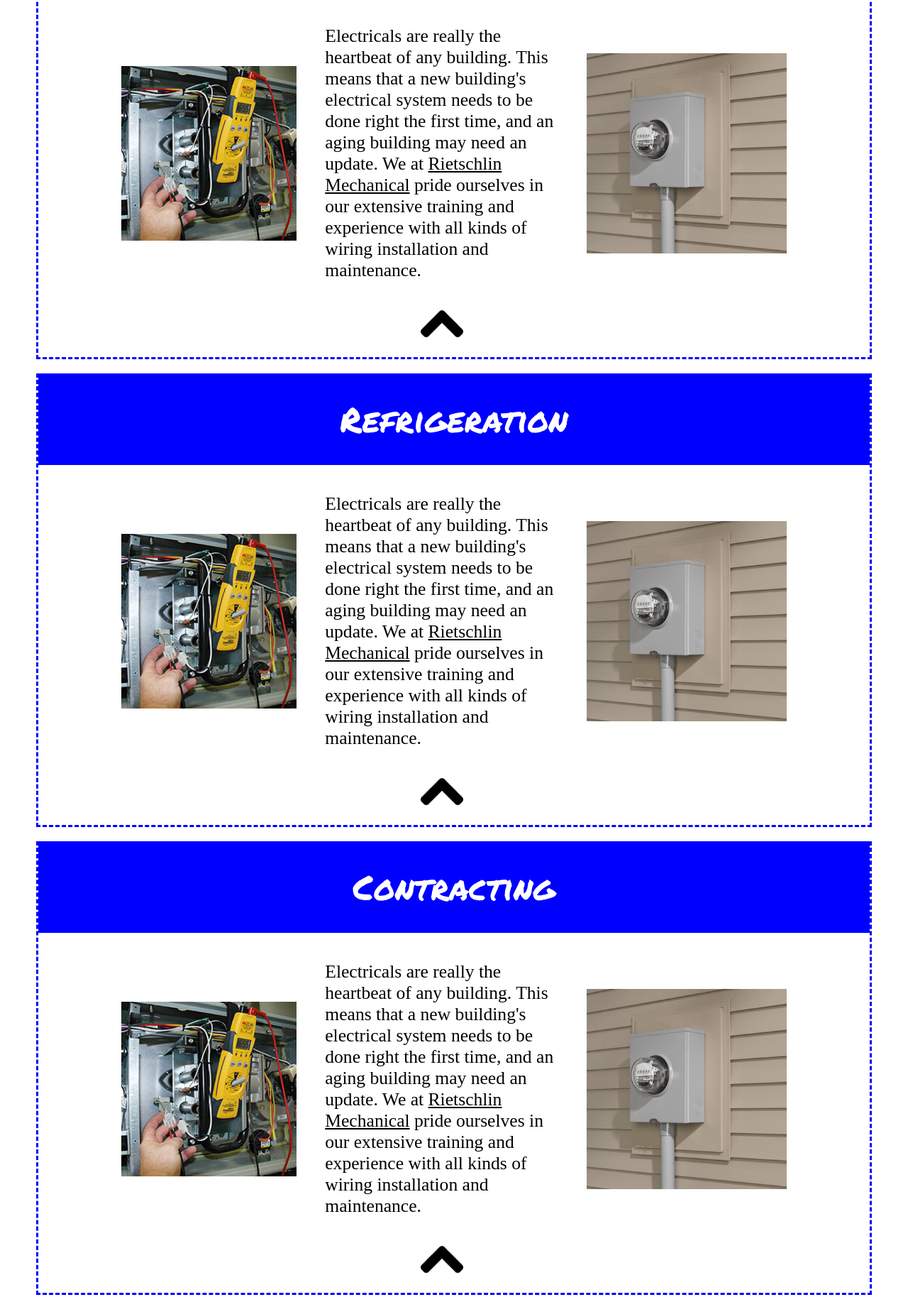
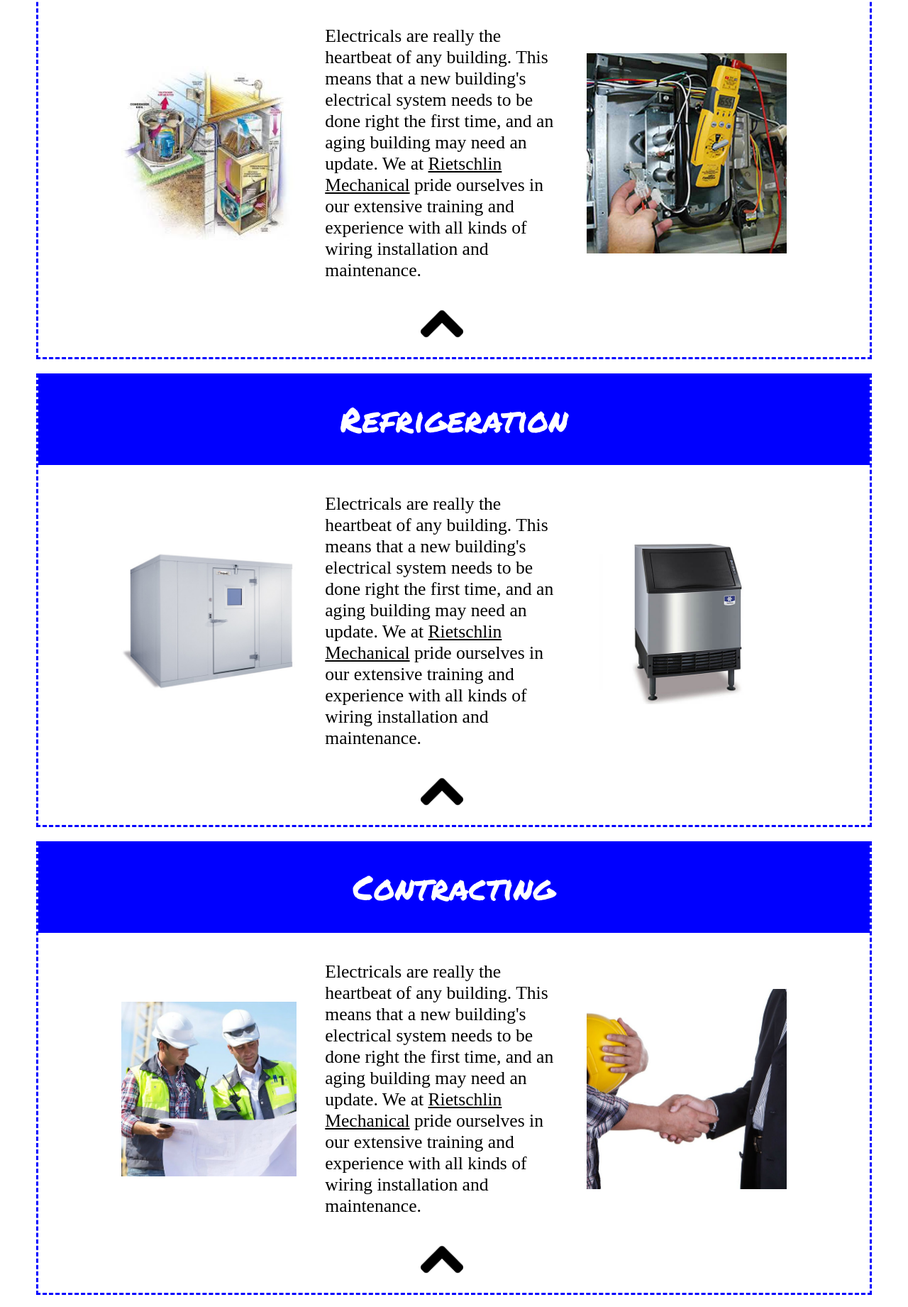
Before and after one commit to Rage6/rietschlin_mechanical_LLC, a website: page rmllc_frontend/public/index.html in a window 1280 px wide. Shown: the part 1948-3789 px from the top of the page at 71% size. Drawn offline with nearby package versions, Linux system fonts and the light colour scheme; a web font is replaced by a local one.

Commit message:
added all box img

```diff
--- a/rmllc_frontend/public/index.html
+++ b/rmllc_frontend/public/index.html
@@ -95,7 +95,7 @@
             <div class="boxContent">
               <div class="flexBox">
                 <div class="topImg">
-                  <img src="stylesheets/img/electricals-1-edit.jpg">
+                  <img src="stylesheets/img/breaker_box_edit.jpg">
                 </div>
                 <div class="description">
                   Electricals are really the heartbeat of any building. This means that a new building's electrical system needs to be done right the first time, and an aging building may need an update. We at <u>Rietschlin Mechanical</u> pride ourselves in our extensive training and experience with all kinds of wiring installation and maintenance.
@@ -118,12 +118,12 @@
             <div class="boxContent">
               <div class="flexBox">
                 <div class="topImg">
-                  <img src="stylesheets/img/electricals-1-edit.jpg">
+                  <img src="stylesheets/img/furnace_ac.jpeg">
                 </div>
                 <div class="description">
                   Electricals are really the heartbeat of any building. This means that a new building's electrical system needs to be done right the first time, and an aging building may need an update. We at <u>Rietschlin Mechanical</u> pride ourselves in our extensive training and experience with all kinds of wiring installation and maintenance.
                 </div>
-                <img class="bottomImg" src="stylesheets/img/power-meter.jpg">
+                <img class="bottomImg" src="stylesheets/img/electricals-1-edit.jpg">
               </div>
               <div>
                 <div class="toTop">
@@ -141,12 +141,12 @@
             <div class="boxContent">
               <div class="flexBox">
                 <div class="topImg">
-                  <img src="stylesheets/img/electricals-1-edit.jpg">
+                  <img src="stylesheets/img/walk-in-cooler.jpg">
                 </div>
                 <div class="description">
                   Electricals are really the heartbeat of any building. This means that a new building's electrical system needs to be done right the first time, and an aging building may need an update. We at <u>Rietschlin Mechanical</u> pride ourselves in our extensive training and experience with all kinds of wiring installation and maintenance.
                 </div>
-                <img class="bottomImg" src="stylesheets/img/power-meter.jpg">
+                <img class="bottomImg" src="stylesheets/img/ice_maker.jpg">
               </div>
               <div>
                 <div class="toTop">
@@ -164,12 +164,12 @@
             <div class="boxContent">
               <div class="flexBox">
                 <div class="topImg">
-                  <img src="stylesheets/img/electricals-1-edit.jpg">
+                  <img src="stylesheets/img/contracting_edit.jpg">
                 </div>
                 <div class="description">
                   Electricals are really the heartbeat of any building. This means that a new building's electrical system needs to be done right the first time, and an aging building may need an update. We at <u>Rietschlin Mechanical</u> pride ourselves in our extensive training and experience with all kinds of wiring installation and maintenance.
                 </div>
-                <img class="bottomImg" src="stylesheets/img/power-meter.jpg">
+                <img class="bottomImg" src="stylesheets/img/shake_hands_edit.jpg">
               </div>
               <div>
                 <div class="toTop">
```
Also changed, not shown: rmllc_frontend/public/stylesheets/img/breaker_box_edit.jpg (added), rmllc_frontend/public/stylesheets/img/contracting_edit.jpg (added), rmllc_frontend/public/stylesheets/img/furnace_ac.jpeg (added), rmllc_frontend/public/stylesheets/img/ice_maker.jpg (added), rmllc_frontend/public/stylesheets/img/shake_hands_edit.jpg (added), rmllc_frontend/public/stylesheets/img/walk-in-cooler.jpg (added).
